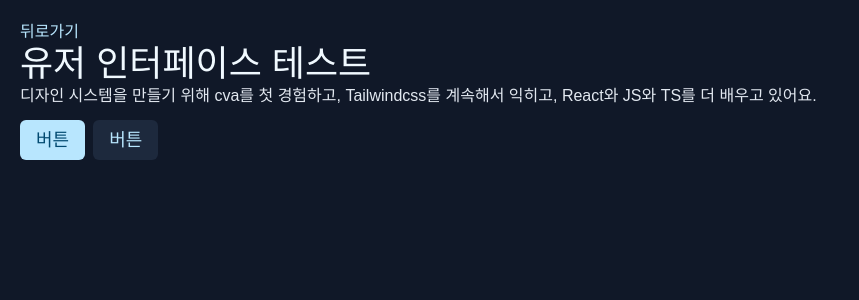
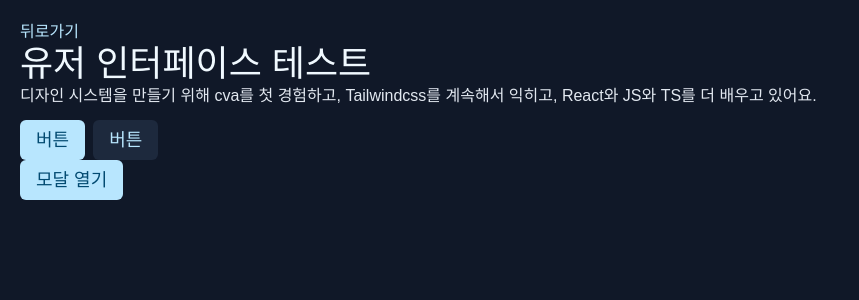
Before and after one commit to baboribo/moffu.me-front, a Next.js app: page /ui-test in a window 1280 px wide. Shown: the top 300 px of the page, without its empty margins (0-859 px from the left). Built offline with nearby package versions, Linux system fonts and the light colour scheme; a web font is replaced by a local one.

Commit message:
feat: Modal("modal.tsx") 컴포넌트 추가

```diff
--- a/src/app/ui-test/page.tsx
+++ b/src/app/ui-test/page.tsx
@@ -1,6 +1,10 @@
+'use client'
 import Button from '@/components/button'
+import Modal from '@/components/modal'
+import { useState } from 'react';
 
 export default function UiTest() {
+  const [isOpen, setIsOpen] = useState(false)
     return (
       <div>
         <div className="m-5 flex inline-table mb-3">
@@ -18,6 +22,10 @@ export default function UiTest() {
             <Button variant='primary' size='lg' href='/'>버튼</Button>
             <Button variant='secondary' size='lg' href='/'>버튼</Button>
         </div>
+        <div className="flex gap-2 mx-5">
+            <Button variant='primary' size='lg' onClick={() => setIsOpen(true)}>모달 열기</Button>
+        </div>
+        {isOpen && <Modal onClose={() => setIsOpen(false)} />}
       </div>
     );
   }
--- a/src/components/button.tsx
+++ b/src/components/button.tsx
@@ -6,11 +6,13 @@ export default function Button({
   variant,
   size,
   href,
+  onClick,
 }: {
   children: React.ReactNode
   variant?: 'primary' | 'secondary' | 'ghost'
   size?: 'sm' | 'lg'
   href?: string
+  onClick?: () => void
 }) {
   if (href) {
     return (
@@ -21,7 +23,7 @@ export default function Button({
   }
 
   return (
-    <button className={button({ variant, size })}>
+    <button className={button({ variant, size })} onClick={onClick}>
       {children}
     </button>
   )
--- /dev/null
+++ b/src/components/modal.tsx
@@ -0,0 +1,12 @@
+import Button from '@/components/button'
+export default function Modal({onClose}: { onClose: () => void }) {
+    return (
+        <div className="fixed inset-0 flex items-center justify-center">
+          <div className="bg-slate-950 p-4 rounded-2xl shadow-lg">
+            <h3 className="text-2xl">성공</h3>
+            <p>좋은 소식이에요, 모달이 성공적으로 열렸어요.</p>
+            <Button variant='secondary' size='lg' onClick={() => onClose()}>확인</Button>
+          </div>
+        </div>
+      )
+}
--- a/src/styles/button.ts
+++ b/src/styles/button.ts
@@ -1,7 +1,7 @@
 import { cva } from "class-variance-authority";
 
 export const button = cva(
-  'rounded-md py-1.5 font-medium transition-all',
+  'rounded-md py-1.5 font-medium transition-all cursor-pointer',
   {
     variants: {
         variant: {
```
